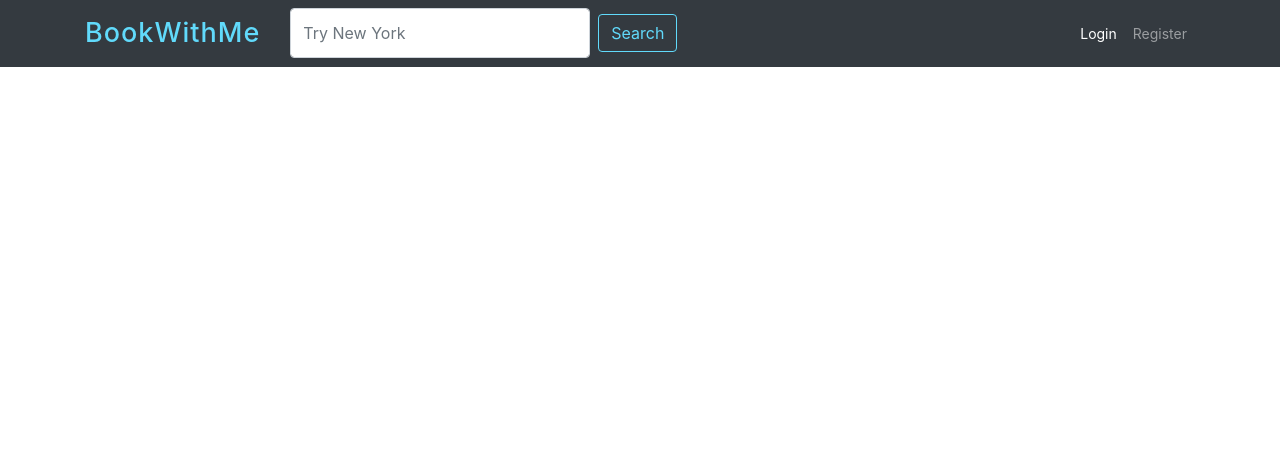
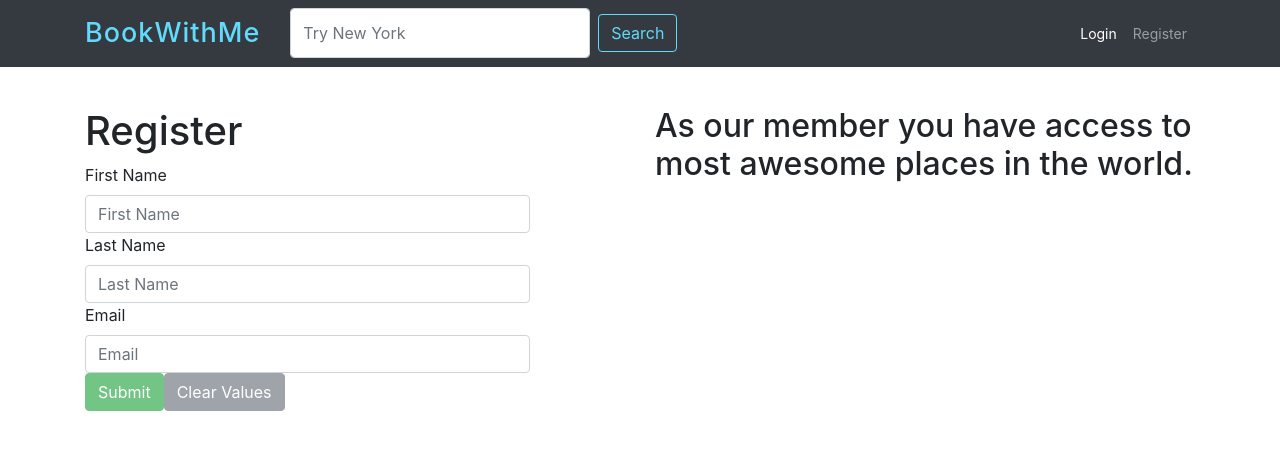
Before and after one commit to jeromeski/booking, a React (Create React App) app: page /register in a window 1280 px wide. Shown: the top 450 px of the page. Built offline with nearby package versions, Linux system fonts and the light colour scheme; what react-google-maps would draw is missing.

Commit message:
Created login, register, registerForm comps & installed redux-form

```diff
--- a/package.json
+++ b/package.json
@@ -12,6 +12,7 @@
     "body-parser": "^1.19.0",
     "bootstrap": "^4.5.3",
     "camel-case": "^4.1.2",
+    "concurrently": "^5.3.0",
     "font-awesome": "^4.7.0",
     "http-proxy-middleware": "^1.0.6",
     "jsonwebtoken": "^8.5.1",
@@ -26,6 +27,7 @@
     "react-router-dom": "^5.2.0",
     "react-scripts": "4.0.1",
     "redux": "^4.0.5",
+    "redux-form": "^8.3.7",
     "redux-thunk": "^2.3.0",
     "titleize": "^2.1.0"
   },
--- a/src/App.js
+++ b/src/App.js
@@ -7,6 +7,8 @@ import { Container } from 'react-bootstrap';
 import { init } from './reducers';
 import RentalListing from './components/rental/rental-listing/RentalListing';
 import RentalDetail from './components/rental/rental-detail/RentalDetail';
+import Login from './components/login/Login';
+import Register from './components/register/Register';
 
 const store = init();
 
@@ -25,6 +27,8 @@ const App = () => {
           />
           <Route exact path='/rentals' component={RentalListing} />
           <Route exact path='/rentals/:id' component={RentalDetail} />
+          <Route exact path='/login' component={Login} />
+          <Route exact path='/register' component={Register} />
         </Container>
       </BrowserRouter>
     </Provider>
--- /dev/null
+++ b/src/components/login/Login.js
@@ -0,0 +1,9 @@
+import React, { Component } from 'react';
+
+class Login extends Component {
+  render() {
+    return <div>Login Component</div>;
+  }
+}
+
+export default Login;
--- /dev/null
+++ b/src/components/register/Register.js
@@ -0,0 +1,30 @@
+import React, { Component } from 'react';
+import RegisterForm from './RegisterForm';
+
+class Register extends Component {
+  render() {
+    return (
+      <section id='register'>
+        <div className='bwm-form'>
+          <div className='row'>
+            <div className='col-md-5'>
+              <h1>Register</h1>
+              <RegisterForm />
+            </div>
+            <div className='col-md-6 ml-auto'>
+              <div className='image-container'>
+                <h2 className='catchphrase'>
+                  As our member you have access to most awesome places in the
+                  world.
+                </h2>
+                <img src='' alt='' />
+              </div>
+            </div>
+          </div>
+        </div>
+      </section>
+    );
+  }
+}
+
+export default Register;
--- /dev/null
+++ b/src/components/register/RegisterForm.js
@@ -0,0 +1,65 @@
+import React from 'react';
+import { Field, reduxForm } from 'redux-form';
+
+const RegisterForm = (props) => {
+  const { handleSubmit, pristine, reset, submitting } = props;
+  return (
+    <form onSubmit={handleSubmit}>
+      <div>
+        <label>First Name</label>
+        <div>
+          <Field
+            name='firstName'
+            component='input'
+            type='text'
+            placeholder='First Name'
+            className='form-control'
+          />
+        </div>
+      </div>
+      <div>
+        <label>Last Name</label>
+        <div>
+          <Field
+            name='lastName'
+            component='input'
+            type='text'
+            placeholder='Last Name'
+            className='form-control'
+          />
+        </div>
+      </div>
+      <div>
+        <label>Email</label>
+        <div>
+          <Field
+            name='email'
+            component='input'
+            type='email'
+            placeholder='Email'
+            className='form-control'
+          />
+        </div>
+      </div>
+      <div>
+        <button
+          className='btn btn-success'
+          type='submit'
+          disabled={pristine || submitting}>
+          Submit
+        </button>
+        <button
+          className='btn btn-secondary'
+          type='button'
+          disabled={pristine || submitting}
+          onClick={reset}>
+          Clear Values
+        </button>
+      </div>
+    </form>
+  );
+};
+
+export default reduxForm({
+  form: 'registerForm'
+})(RegisterForm);
--- a/src/styles/_main.scss
+++ b/src/styles/_main.scss
@@ -2,6 +2,7 @@
 @import 'header/header.scss';
 @import 'rental/rental-listing.scss';
 @import 'rental/rental-detail';
+@import 'form/form';
 
 .page-title {
   font-size: 30px;
--- /dev/null
+++ b/src/styles/form/_form.scss
@@ -0,0 +1,43 @@
+.bwm-form {
+  color: $main-text-color-gray;
+
+  h1 {
+    font-weight: 700;
+    margin-bottom: 30px;
+  }
+  .image-container {
+    position: relative;
+
+    img {
+      width: 100%;
+      border-radius: 5px;
+    }
+  }
+
+  label {
+    font-size: 12px;
+  }
+
+  .form-text {
+    font-size: 13px;
+  }
+
+  .catchphrase {
+    text-align: center;
+    font-size: 42px;
+    position: absolute;
+    color: #f1f1f1;
+    padding: 40px;
+    background-color: rgba(0,0,0, 0.5);
+    margin-top: 50px;
+    letter-spacing: 1px;
+  }
+}
+
+.bwm-res-errors {
+  margin: 10px 0;
+
+  p {
+    margin-bottom: 5px;
+  }
+}
```
Also changed, not shown: 2 other files (tests, documents, lock files or other folders).
